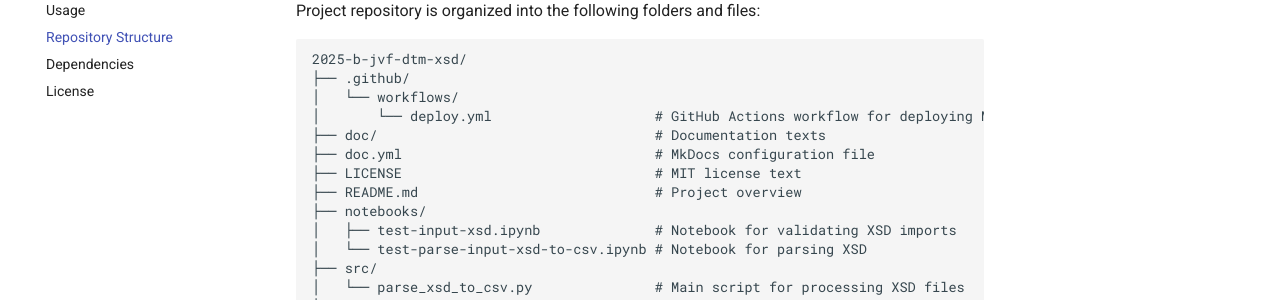
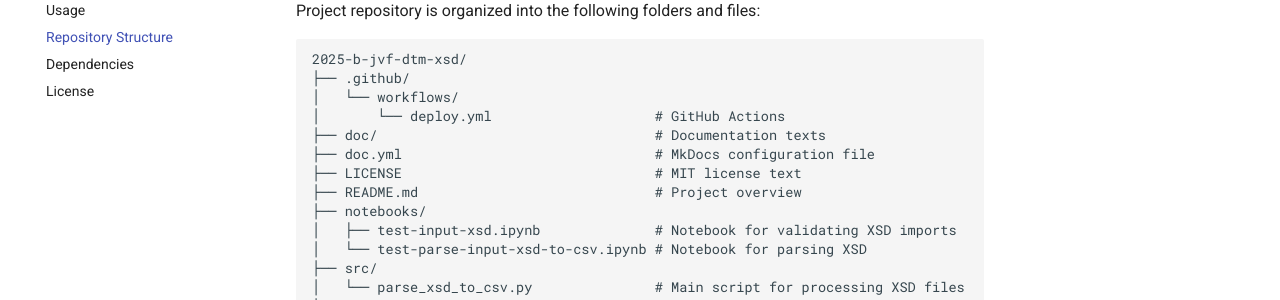
Before and after one commit to ctu-fgis/2025-b-jvf-dtm-xsd, an MkDocs documentation site: the page built from doc/docs_src/structure.md, in a window 1280 px wide. Shown: the part 182-482 px from the top of the page. Built offline with MkDocs 1.6.1 and Material for MkDocs 9.7.7, drawn with Linux system fonts in a browser that asks for light colours; some of the changed text lies outside the part shown.

Commit message:
Update structure.md

```diff
--- a/doc/docs_src/structure.md
+++ b/doc/docs_src/structure.md
@@ -6,7 +6,7 @@ Project repository is organized into the following folders and files:
 2025-b-jvf-dtm-xsd/
 ├── .github/
 │   └── workflows/
-│       └── deploy.yml                    # GitHub Actions workflow for deploying MkDocs
+│       └── deploy.yml                    # GitHub Actions
 ├── doc/                                  # Documentation texts
 ├── doc.yml                               # MkDocs configuration file
 ├── LICENSE                               # MIT license text
```
